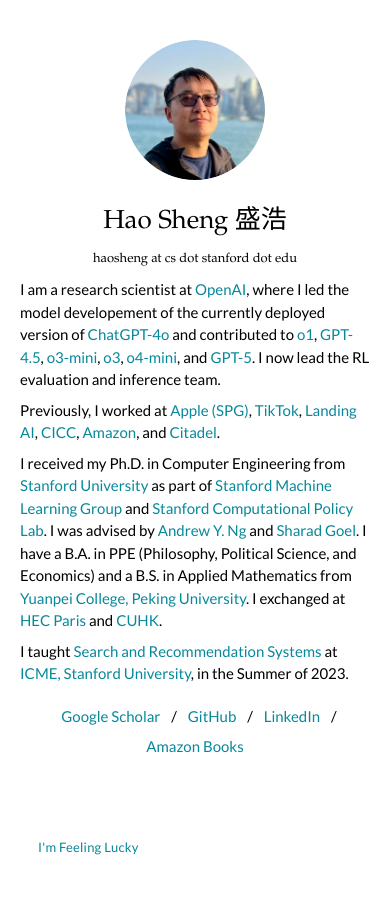
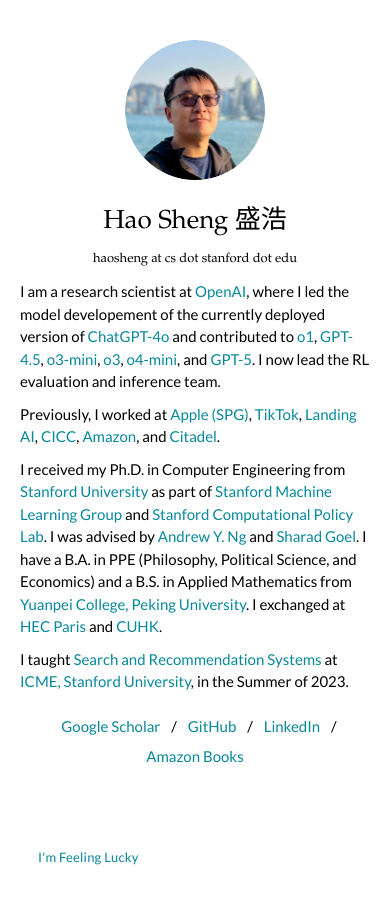
Before and after one commit to haossr/haossr.github.io, a Jekyll site: the page built from _posts/2016-06-07-cs231a.markdown, in a window 390 px wide. Built offline with Jekyll 4.4.1, drawn with Linux system fonts in a browser that asks for light colours.

Commit message:
Mobile: improve bio readability (alignment + spacing)

```diff
--- a/assets/css/styles.scss
+++ b/assets/css/styles.scss
@@ -31,6 +31,11 @@
 
   .intro-photo { order: -1; width: 100% !important; max-width: none !important; }
   .intro-bio { order: 1; width: 100% !important; max-width: none !important; }
+
+  /* Improve mobile readability: left-align body copy while keeping header centered. */
+  .intro-bio { text-align: left !important; }
+  h1, name, email, .primary-links { text-align: center; }
+  #bio p { margin: 10px 0; }
 
   /* Footer links: keep typography consistent with body; only rely on color.
      Improve tap-ability via line-height + light padding (no pill/button styling). */
```
